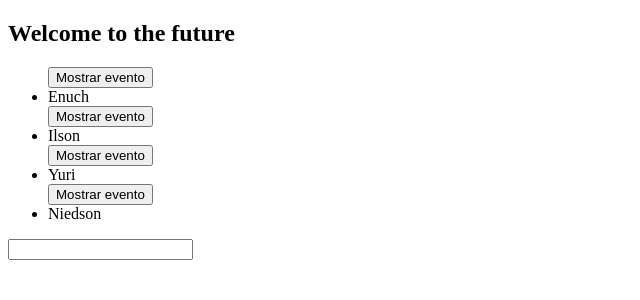
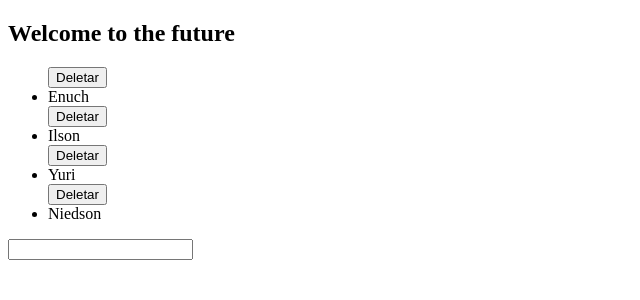
Before and after one commit to Enuch/WebPack-ReactJS, a React app: page / in a window 1280 px wide. Shown: the top 300 px of the page, without its empty margins (0-640 px from the left). Built offline with nearby package versions, Linux system fonts and the light colour scheme.

Commit message:
Organizando o projeto com padroes React

```diff
--- a/src/Eventos.jsx
+++ b/src/Eventos.jsx
@@ -1,41 +1,19 @@
 import React from "react";
+import listCustomer from "./listCustomers";
+import Button from "./components/Button.jsx";
 
-const listCustomer = [
-    {
-        id: 1,
-        name: 'Enuch',
-        skills: ['JS', 'reactSJ', 'Node']
-    },
-    {
-        id: 2,
-        name: 'Ilson',
-        skills: ['JS', 'reactSJ', 'Node']
-    },
-    {
-        id: 3,
-        name: 'Yuri',
-        skills: ['JS', 'reactSJ', 'Node']
-    },
-    {
-        id: 4,
-        name: 'Niedson',
-        skills: ['JS', 'reactSJ', 'Node']
-    }
-]
 
 const showEvent = (cust) => {
     console.log("Evento click")
     console.log(cust)
-
 }
-
 
 const App = () => {
 
     const renderCustomer = (customer, index) => {
         return (
             <div key={`customer-${customer.id}`}>
-                <button onClick={(e) => showEvent(customer.id)}>Mostrar evento</button>
+                <Button onClick={() => showEvent(customer.id)}>Deletar</Button>
                 <li >{customer.name} </li>
 
             </div>
--- /dev/null
+++ b/src/components/Button.jsx
@@ -0,0 +1,7 @@
+import React from "react";
+
+const Button = ({ children, onClick }) => (
+    <button onClick={onClick}>{children}</button>
+)
+
+export default Button
--- /dev/null
+++ b/src/listCustomers.js
@@ -0,0 +1,24 @@
+const listCustomer = [
+    {
+        id: 1,
+        name: 'Enuch',
+        skills: ['JS', 'reactSJ', 'Node']
+    },
+    {
+        id: 2,
+        name: 'Ilson',
+        skills: ['JS', 'reactSJ', 'Node']
+    },
+    {
+        id: 3,
+        name: 'Yuri',
+        skills: ['JS', 'reactSJ', 'Node']
+    },
+    {
+        id: 4,
+        name: 'Niedson',
+        skills: ['JS', 'reactSJ', 'Node']
+    }
+]
+
+export default listCustomer
```
